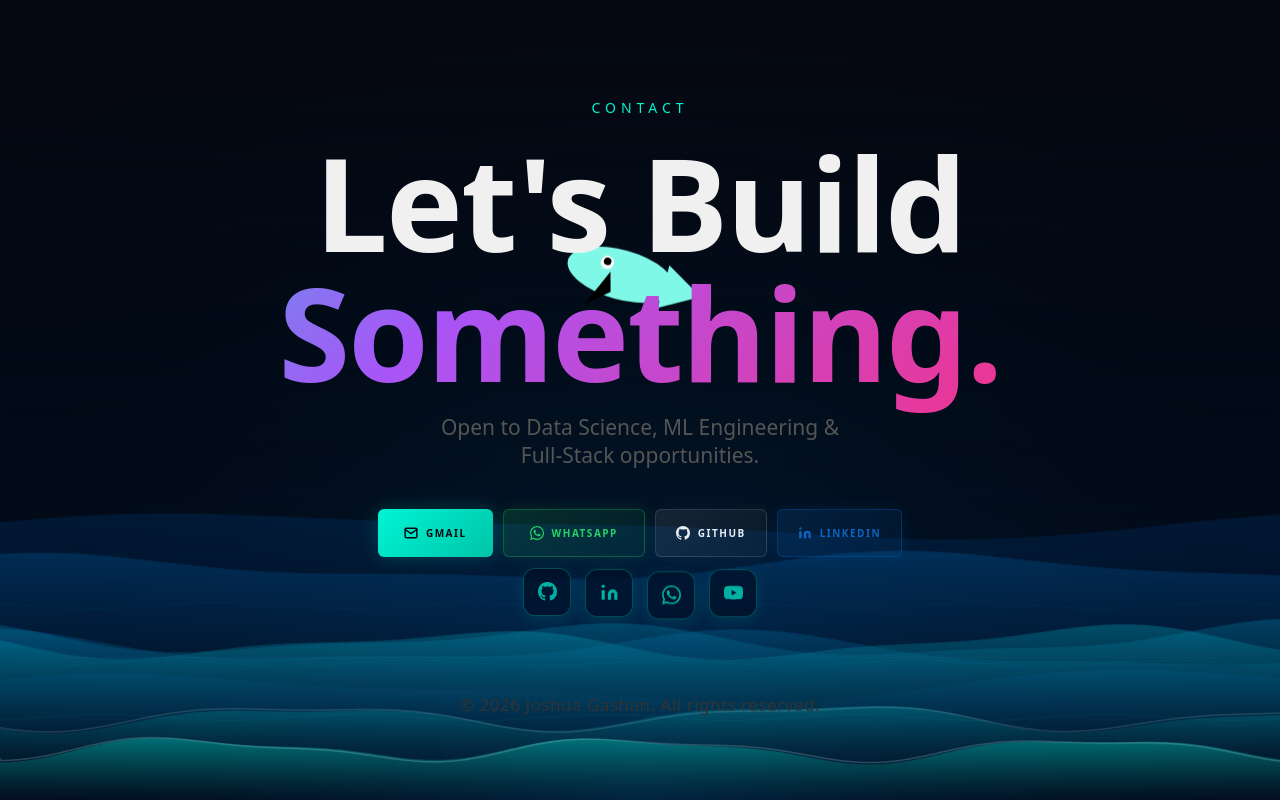
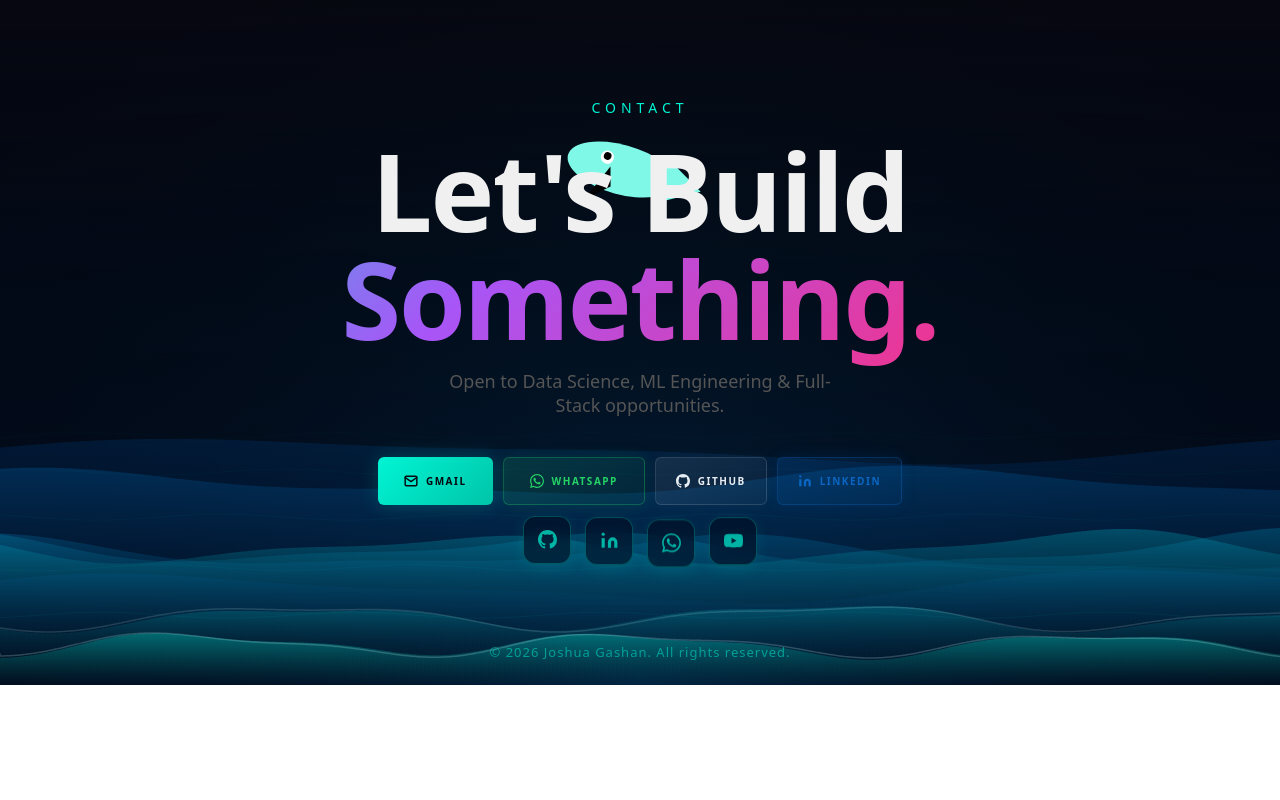
Before and after one commit to JoshuaGashan/Portfolio, a React app: page / in a window 1280 px wide. Shown: the part 5090-5890 px from the top of the page. After the commit the page ends 5775 px from the top, so only its background shows below. Built offline with nearby package versions, Linux system fonts and the light colour scheme.

Commit message:
Mobile bio and button changes 40px downwards

```diff
--- a/src/App.jsx
+++ b/src/App.jsx
@@ -1356,7 +1356,7 @@ function Portfolio() {
           padding: isMobile ? "0 22px 36px" : isTablet ? "0 40px" : `0 ${px_outer}`,
           flex: isMobile ? "0 0 auto" : "unset",
           marginTop: isMobile ? "auto" : 0,
-          transform: isMobile ? "translateY(-200px)" : "none",
+          transform: isMobile ? "translateY(-120px)" : "none",
         }}>
           {/* Bio */}
           <p style={{
@@ -1706,11 +1706,11 @@ function Portfolio() {
         <div style={{ position:"absolute", inset:0, background:"radial-gradient(ellipse 60% 60% at 50% 50%,#00f5d406,transparent)", pointerEvents:"none" }} />
         <FadeUp style={{ position:"relative", zIndex:1 }}>
           <p style={{ fontSize:14, letterSpacing:5, textTransform:"uppercase", color:"#00f5d4", marginBottom:20 }}>Contact</p>
-          <h2 style={{ fontSize: isMobile ? "clamp(42px,13vw,70px)" : "clamp(72px,11vw,130px)", fontWeight:900, letterSpacing:-2, marginBottom:16, lineHeight:1 }}>
+          <h2 style={{ fontSize: isMobile ? "clamp(34px,11vw,58px)" : "clamp(58px,9vw,108px)", fontWeight:900, letterSpacing:-2, marginBottom:16, lineHeight:1 }}>
             Let's Build<br />
             <span style={{ background:"linear-gradient(135deg,#00f5d4,#a855f7,#ff2d78)", backgroundSize:"200% auto", WebkitBackgroundClip:"text", WebkitTextFillColor:"transparent", animation:"shimmer 4s linear infinite" }}>Something.</span>
           </h2>
-          <p style={{ color:"#555", fontSize: isMobile ? 18 : 21, marginBottom:40, maxWidth:400, margin:"0 auto 40px" }}>Open to Data Science, ML Engineering & Full-Stack opportunities.</p>
+          <p style={{ color:"#555", fontSize: isMobile ? 16 : 18, marginBottom:40, maxWidth:400, margin:"0 auto 40px" }}>Open to Data Science, ML Engineering & Full-Stack opportunities.</p>
           <div style={{ display:"flex", flexDirection:"column", alignItems:"center", gap:12, marginBottom:40 }}>
             <div style={{ display:"flex", gap:10, flexWrap:"wrap", justifyContent:"center", width:"100%" }}>
               {/* Gmail */}
@@ -1767,11 +1767,7 @@ function Portfolio() {
               ))}
             </div>
           </div>
-          <div style={{ paddingTop:32, borderTop:"1px solid #ffffff06", textAlign:"center" }}>
-            <p style={{ fontSize:17, color:"#333", letterSpacing:0.5, lineHeight:1.8 }}>
-              © {new Date().getFullYear()} Joshua Gashan. All rights reserved.
-            </p>
-          </div>
+
         </FadeUp>
 
         {/* Ocean Wave — absolute background at bottom of contact */}
@@ -1782,7 +1778,11 @@ function Portfolio() {
           zIndex:0,
         }}>
           <OceanWave />
-
+          <div style={{ position:"absolute", bottom:20, left:0, right:0, textAlign:"center", zIndex:10, pointerEvents:"none" }}>
+            <p style={{ fontSize:13, color:"rgba(0,245,212,0.5)", letterSpacing:1, lineHeight:1.8 }}>
+              © {new Date().getFullYear()} Joshua Gashan. All rights reserved.
+            </p>
+          </div>
         </div>
       </section>
     </div>
```
